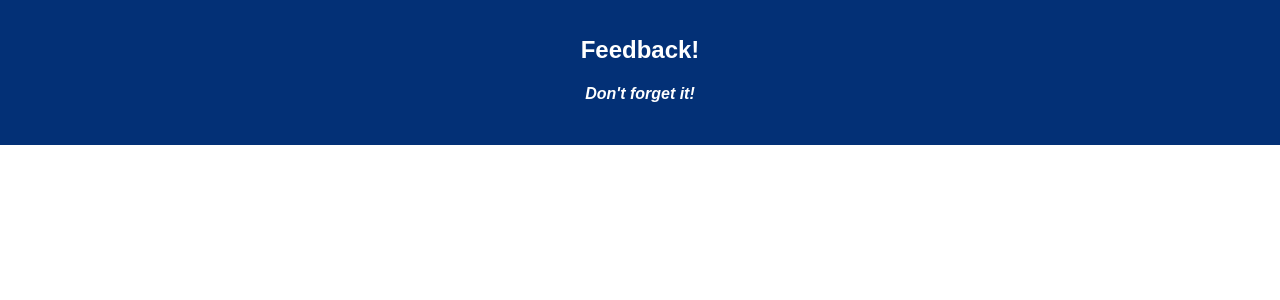
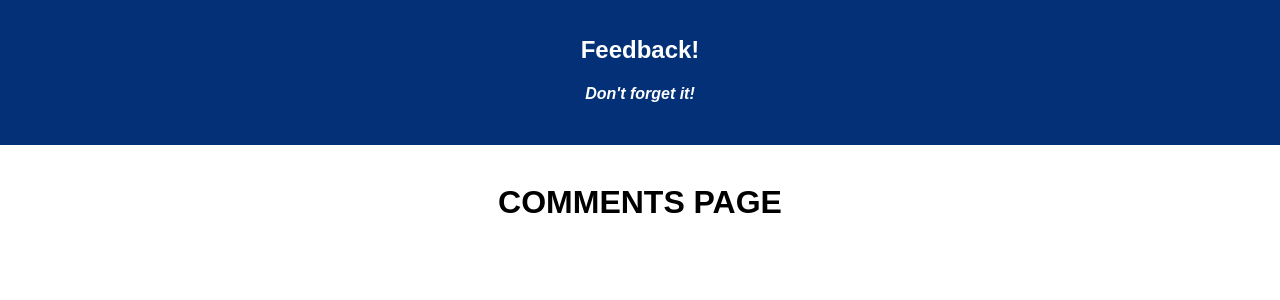
Before and after one commit to meghen/redux-feedback-loop, a React (Create React App) app: page /#/comments in a window 1280 px wide. Shown: the top 300 px of the page. Built offline with nearby package versions, Linux system fonts and the light colour scheme.

Commit message:
set up routes

```diff
--- a/src/components/App/App.js
+++ b/src/components/App/App.js
@@ -1,17 +1,28 @@
 import React, { Component } from 'react';
-import axios from 'axios';
+// import axios from 'axios';
 import './App.css';
+import {HashRouter as Router, Route, Link} from 'react-router-dom';
+import Feeling from '../Feeling/Feeling'
+import Understanding from '../Understanding/Understanding'
+import Support from '../Support/Support'
+import Comments from '../Comments/Comments'
 
 class App extends Component {
   render() {
     return (
+      <Router>
         <div className="App">
           <header className="App-header">
             <h1 className="App-title">Feedback!</h1>
             <h4><i>Don't forget it!</i></h4>
           </header>
           <br/>
+          <Route path='/feeling' component={Feeling}/>
+          <Route path='/understanding' component={Understanding}/>
+          <Route path='/support' component={Support}/>
+          <Route path='/comments' component={Comments}/>
         </div>
+      </Router>
     );
   }
 }
--- /dev/null
+++ b/src/components/Comments/Comments.js
@@ -0,0 +1,14 @@
+import React, { Component } from 'react';
+// import axios from 'axios';
+
+class Comments extends Component {
+  render() {
+    return (
+        <div>
+          <h1>COMMENTS PAGE</h1>
+        </div>
+    );
+  }
+}
+
+export default Comments;
--- /dev/null
+++ b/src/components/Feeling/Feeling.js
@@ -0,0 +1,14 @@
+import React, { Component } from 'react';
+// import axios from 'axios';
+
+class Feeling extends Component {
+  render() {
+    return (
+        <div>
+          <h1>FEELINGS PAGE</h1>
+        </div>
+    );
+  }
+}
+
+export default Feeling;
--- /dev/null
+++ b/src/components/Support/Support.js
@@ -0,0 +1,14 @@
+import React, { Component } from 'react';
+// import axios from 'axios';
+
+class Support extends Component {
+  render() {
+    return (
+        <div>
+          <h1>SUPPORT PAGE</h1>
+        </div>
+    );
+  }
+}
+
+export default Support;
--- /dev/null
+++ b/src/components/Understanding/Understanding.js
@@ -0,0 +1,14 @@
+import React, { Component } from 'react';
+// import axios from 'axios';
+
+class Understanding extends Component {
+  render() {
+    return (
+        <div>
+          <h1>UNDERSTANDING PAGE</h1>
+        </div>
+    );
+  }
+}
+
+export default Understanding;
```
Also changed, not shown: package.json (+7 -6 lines), 2 other files (tests, documents, lock files or other folders). Lines whose indentation alone changed are shown as unchanged.
